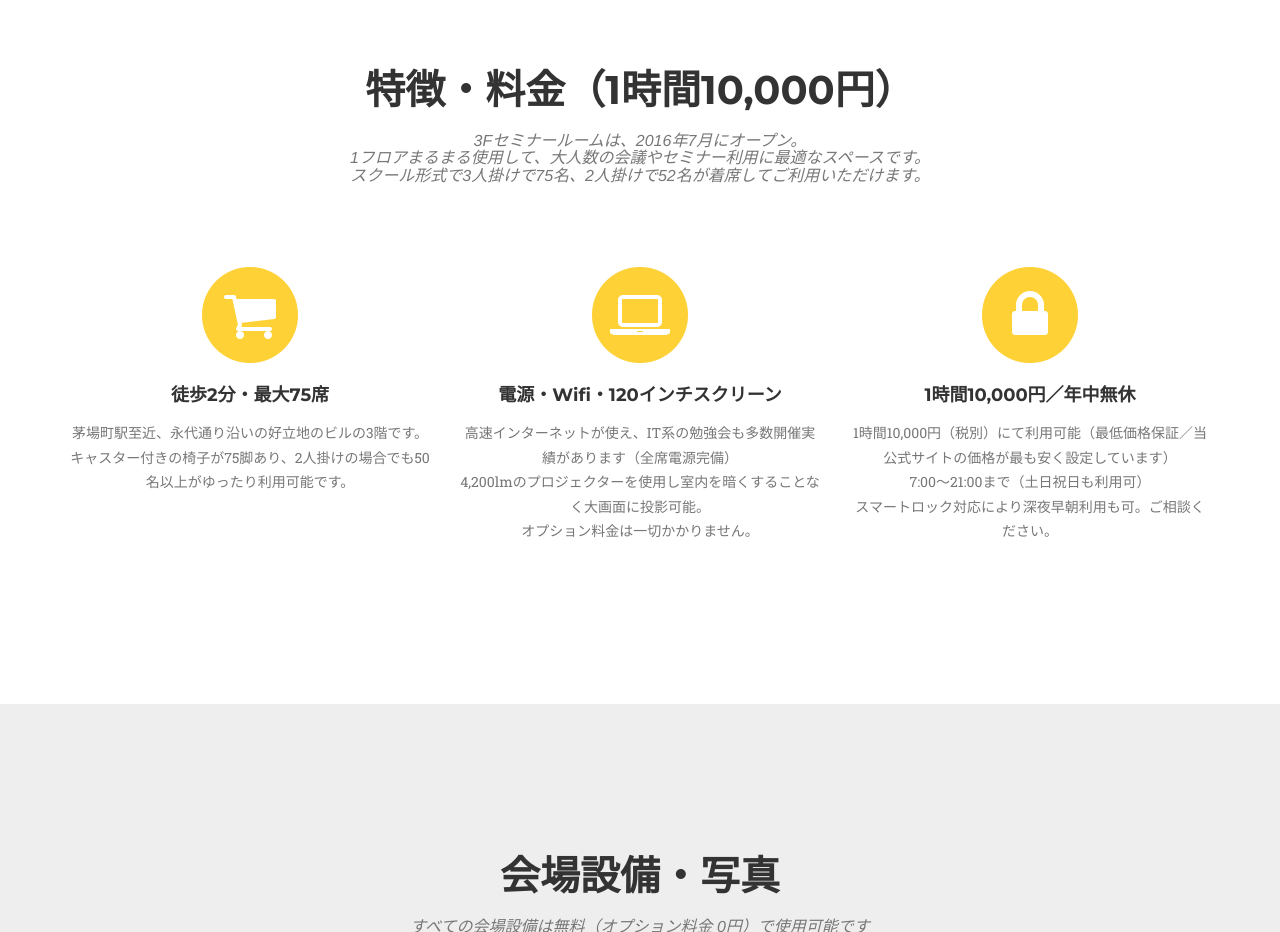
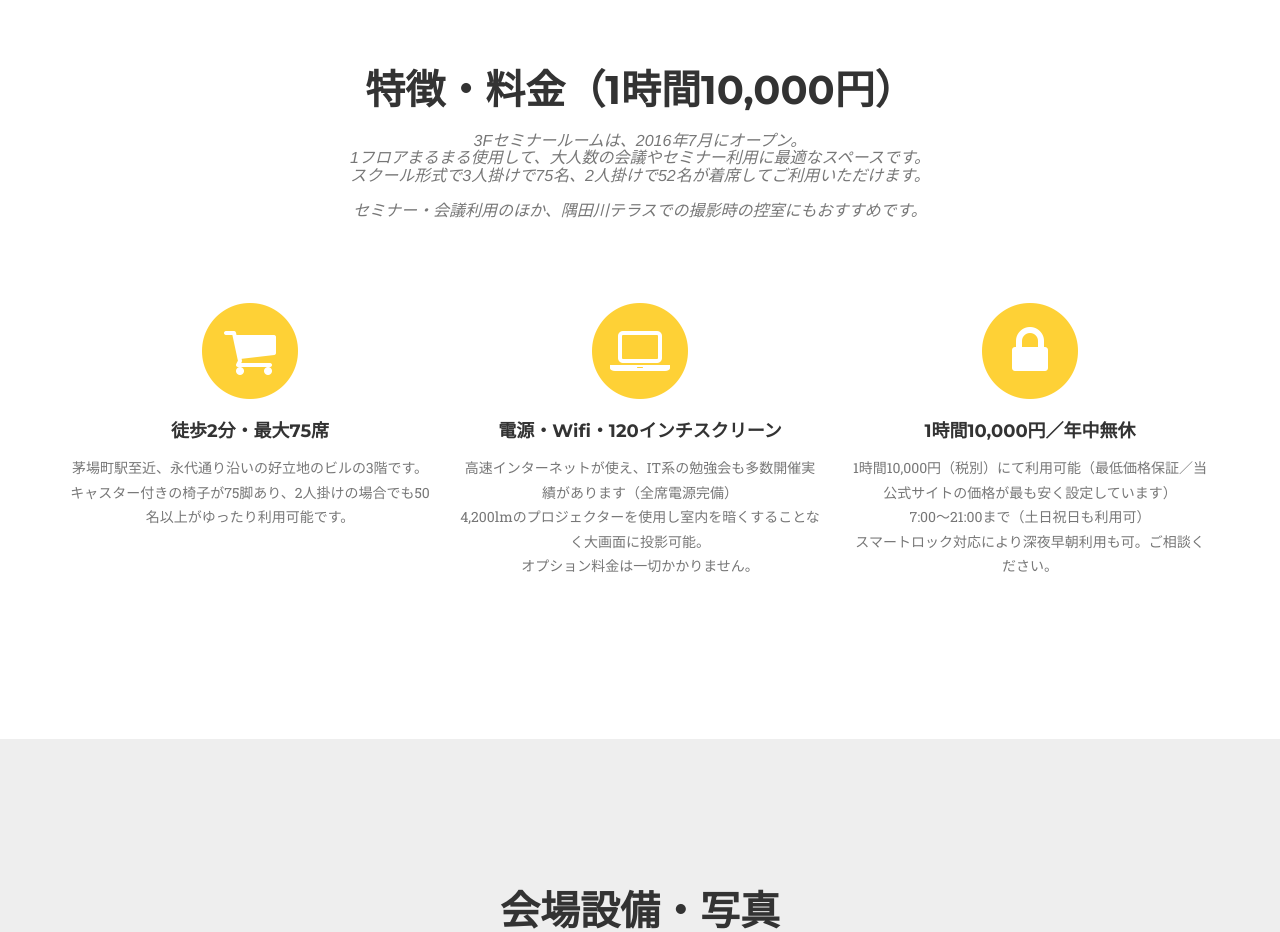
Before and after one commit to coedo/seminar, a website: page index.html in a window 1280 px wide. Shown: the part 880-1812 px from the top of the page. Drawn offline with nearby package versions, Linux system fonts and the light colour scheme; a web font is replaced by a local one.

Commit message:
Add information for firm crew

```diff
--- a/index.html
+++ b/index.html
@@ -94,7 +94,8 @@
                     <h2 class="section-heading">特徴・料金（1時間10,000円）</h2>
                     <h3 class="section-subheading text-muted">3Fセミナールームは、2016年7月にオープン。<br>
                       1フロアまるまる使用して、大人数の会議やセミナー利用に最適なスペースです。<br>
-                      スクール形式で3人掛けで75名、2人掛けで52名が着席してご利用いただけます。<br></h3>
+                      スクール形式で3人掛けで75名、2人掛けで52名が着席してご利用いただけます。<br><br>
+                      セミナー・会議利用のほか、隅田川テラスでの撮影時の控室にもおすすめです。<br></h3>
                 </div>
             </div>
             <div class="row text-center">
```
